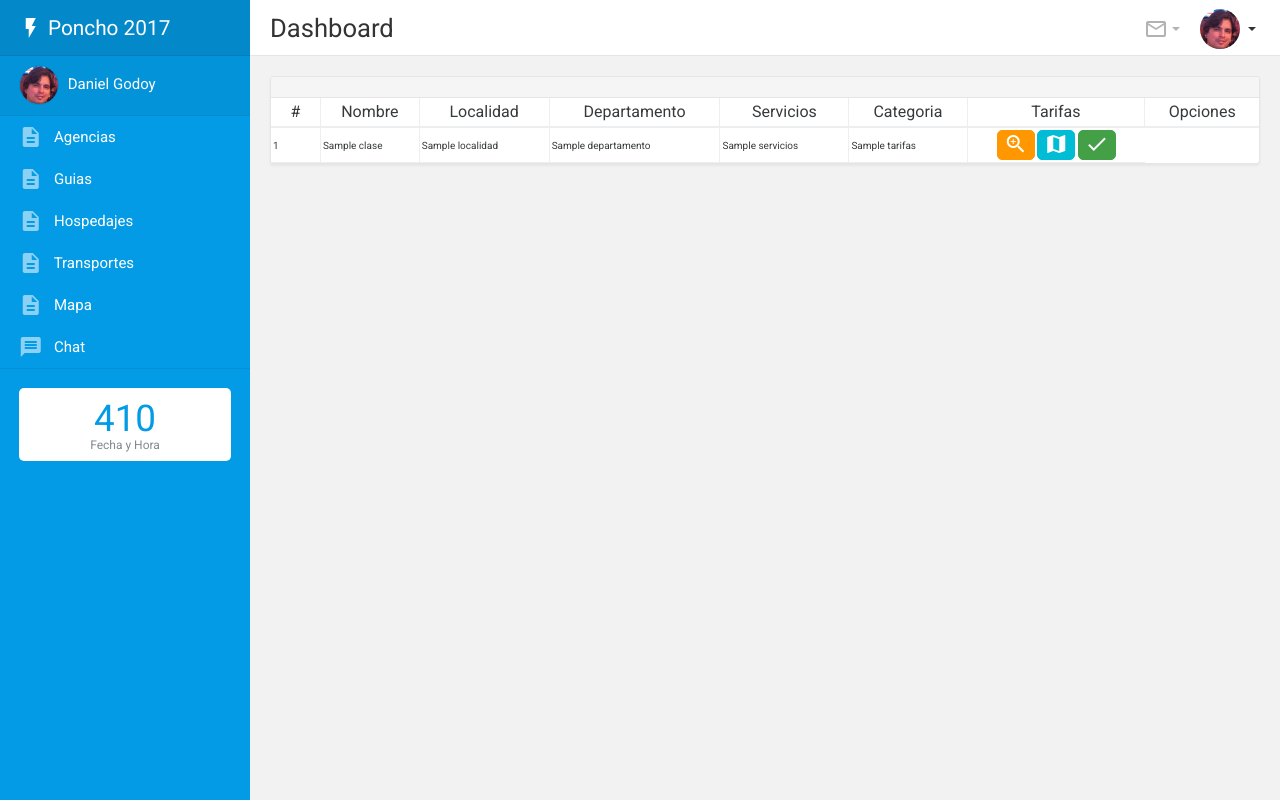
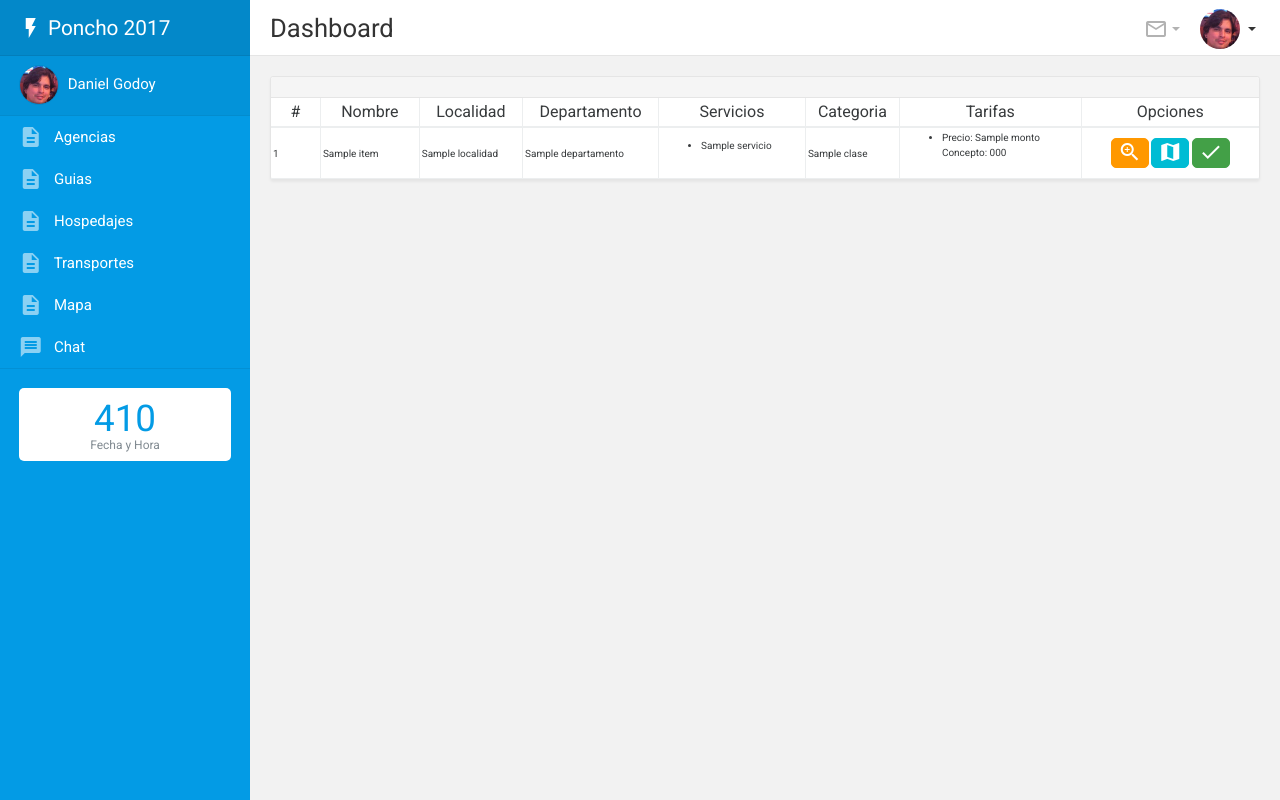
Before and after one commit to jorgecedi/hackaton, a Flask app: page /hospedajes in a window 1280 px wide. Run offline with Flask 2, Linux system fonts and the light colour scheme; a database or web service that is not in the repository returns one stand-in record (values such as "Sample title"); data that the repository does not hold is empty; some libraries are stand-ins or nearby versions.

Commit message:
Parse Hotel Info

```diff
--- a/app/templates/hospedajes.html
+++ b/app/templates/hospedajes.html
@@ -19,16 +19,37 @@
             {% for hospedaje in hospedajes %}
             <tr>
                 <td  width="5%" align="left"> {{hospedaje.id}}</td>
-              <td  width="10%"> {{hospedaje.clase.nombre}}</td>
+                <td  width="10%"> {{hospedaje.nombre}}</td>
                 <td   > {{hospedaje.localidad.nombre}}</td>
                 <td   > {{hospedaje.localidad.departamento}}</td>
 
-              <td >{{hospedaje.servicios}}</td>
-              <td  > {{hospedaje.tarifas}}</td>
+                <td>
+                    <ul>
+                        {% for s in hospedaje.servicios %}
+                        <li>{{ s }}</li>
+                        {% endfor %}
+                    </ul>
+                </td>
+                <td>
+                    {{ hospedaje.clase.nombre }}
+                </td>
+                <td>
+                    <ul>
+                        {% for t in hospedaje.tarifas %}
+                        <li>
+                            <p>
+                                Precio: {{ t.monto }}<br/>
+                                Concepto: {{ t.concepto }}
+                            </p>
+                        </li>
+                        {% endfor %}
+                    </ul>
+                </td>
                 <td  width="18%" align="center" >
                     <a class="btn btn-warning btn-rounded btn-xs" href=""><i class="material-icons">zoom_in</i></a>
                     <a class="btn btn-info btn-rounded btn-xs" href=""><i class="material-icons">map</i></a>
                     <a class="btn btn-success btn-rounded btn-xs" href="{{hospedaje.url_certificado_nacional}}" target="_blank"><i class="material-icons">check</i></a>
+                </td>
             </tr>
 
             {% endfor %}
```
Also changed, not shown: 3 other files. Lines whose indentation alone changed are shown as unchanged.
